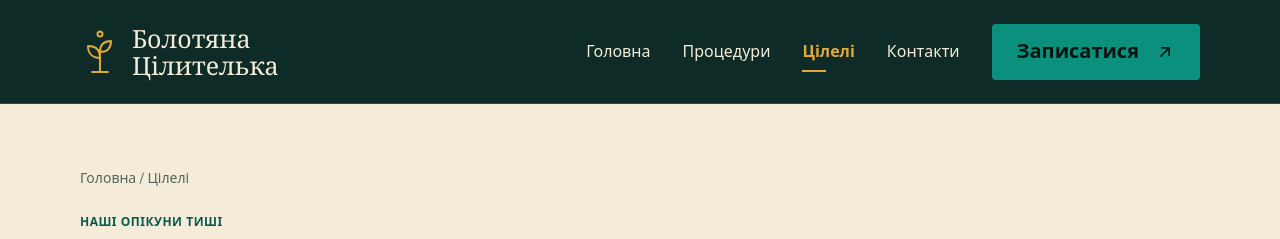
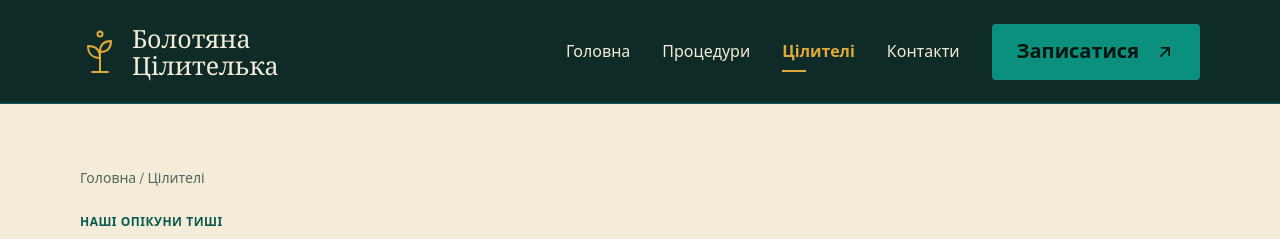
Before and after one commit to rvdxse/mud_spa, a plain HTML site: page healers.html in a window 1280 px wide. Shown: the top 239 px of the page. Drawn offline with nearby package versions, Linux system fonts and the light colour scheme; a web font is replaced by a local one.

Commit message:
fix: fixed typo in healers.html

```diff
--- a/healers.html
+++ b/healers.html
@@ -4,7 +4,7 @@
     <meta charset="utf-8" />
     <link rel="icon" type="image/png" href="icon/favicon.ico">
     <meta name="viewport" content="width=device-width, initial-scale=1" />
-    <title>Цілелі · Болотяна Цілителька</title>
+    <title>Цілителі · Болотяна Цілителька</title>
     <meta
       name="description"
       content="Болотяна Цілителька — вигадана клініка грязьових ритуалів на Поліссі."
@@ -260,7 +260,7 @@
           class="nav__link is-active"
           href="healers.html"
           aria-current="page"
-          >Цілелі</a
+          >Цілителі</a
         >
         <a class="nav__link" href="contacts.html">Контакти</a>
         <a class="btn btn--primary nav__cta" href="contacts.html">
@@ -274,7 +274,7 @@
     <main>
       <section class="sec sec--light intro">
         <div class="wrap stack">
-          <p class="crumb">Головна / Цілелі</p>
+          <p class="crumb">Головна / Цілителі</p>
           <p class="eyebrow">Наші опікуни тиші</p>
           <h1 class="h-xl">Знайомі з легенд. Близькі в турботі.</h1>
           <p class="lead">
@@ -484,7 +484,7 @@
         <nav class="footer__nav" aria-label="Розділи">
           <a href="index.html">Головна</a>
           <a href="procedures.html">Процедури</a>
-          <a href="healers.html">Цілелі</a>
+          <a href="healers.html">Цілителі</a>
           <a href="contacts.html">Контакти</a>
         </nav>
         <div class="footer__contacts">
```
